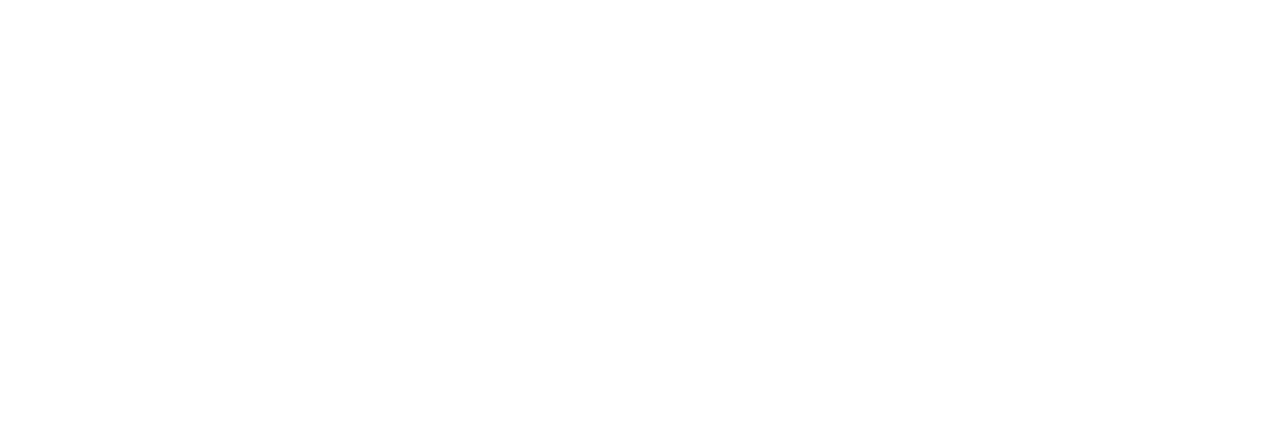
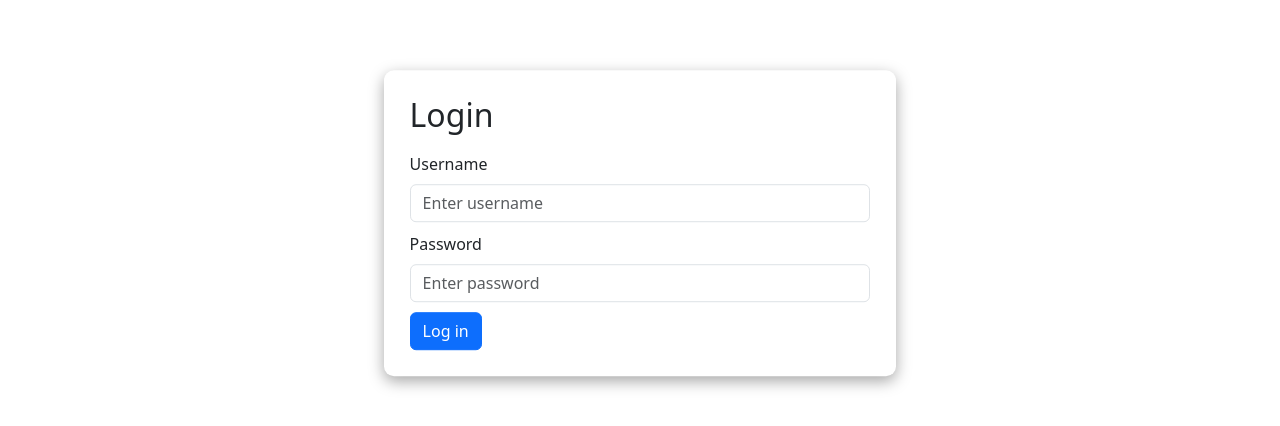
Before and after one commit to coma007/scada, a React (Create React App) app in the folder scada-front/: page / in a window 1280 px wide. Shown: the part 177-603 px from the top of the page. Built offline with nearby package versions, Linux system fonts and the light colour scheme.

Commit message:
Added login

```diff
--- a/scada-front/src/App.tsx
+++ b/scada-front/src/App.tsx
@@ -1,11 +1,13 @@
 import React from 'react';
 import './App.css';
 import Menu from './components/Menu/Menu';
+import LoginComponent from './features/DatabaseManager/Login/LoginComponent';
 
 function App() {
   return (
     <div>
       <Menu></Menu>
+      <LoginComponent></LoginComponent>
     </div>
   );
 }
--- a/scada-front/src/components/Menu/Menu.tsx
+++ b/scada-front/src/components/Menu/Menu.tsx
@@ -1,6 +1,6 @@
 import React from 'react';
 import { Navbar, Container, Nav } from 'react-bootstrap';
-import style  from './Menu.module.css'; // Import the CSS file for styling
+import style  from './Menu.module.css';
 
 const Menu: React.FC = () => {
     return (
--- /dev/null
+++ b/scada-front/src/features/DatabaseManager/Login/LoginComponent.module.css
@@ -0,0 +1,11 @@
+.content {
+    width: 40%;
+    padding: 2%;
+    border-radius: 10px;
+    box-shadow: rgba(0, 0, 0, 0.35) 0px 5px 15px;
+
+    position: absolute;
+    top: 50%;
+    left: 50%;
+    transform: translate(-50%, -50%);
+}
--- /dev/null
+++ b/scada-front/src/features/DatabaseManager/Login/LoginComponent.tsx
@@ -0,0 +1,54 @@
+import React, { useState } from 'react';
+import { Form, Button, Alert } from 'react-bootstrap';
+import style  from './LoginComponent.module.css';
+
+const LoginComponent: React.FC = () => {
+    const [username, setUsername] = useState('');
+    const [password, setPassword] = useState('');
+    const [errorMessage, setErrorMessage] = useState('');
+
+    const handleSubmit = (event: React.FormEvent<HTMLFormElement>) => {
+        event.preventDefault();
+        // Perform your API request here to submit the login credentials to the server
+
+        // Validate response
+        if (true) {
+            setErrorMessage('');
+            console.log('Logged in successfully!');
+        } else {
+            setErrorMessage('e.Message()');
+        }
+    };
+
+    return (
+        <div className={style.content}>
+            <h2>Login</h2>
+            {errorMessage && <Alert variant="danger">{errorMessage}</Alert>}
+            <Form onSubmit={handleSubmit}>
+                <Form.Group controlId="formUsername">
+                    <Form.Label style={{ marginTop: '10px' }}>Username</Form.Label>
+                    <Form.Control
+                        type="text"
+                        placeholder="Enter username"
+                        value={username}
+                        onChange={(event) => setUsername(event.target.value)}
+                    />
+                </Form.Group>
+                <Form.Group controlId="formPassword">
+                    <Form.Label style={{ marginTop: '10px' }}>Password</Form.Label>
+                    <Form.Control
+                        type="password"
+                        placeholder="Enter password"
+                        value={password}
+                        onChange={(event) => setPassword(event.target.value)}
+                    />
+                </Form.Group>
+                <Button variant="primary" type="submit" style={{ marginTop: '10px' }}>
+                    Log in
+                </Button>
+            </Form>
+        </div>
+    );
+};
+
+export default LoginComponent;
```
Also changed, not shown: scada-front/src/features/DatabaseManager/Tags/AllTagsPage.tsx (added).
